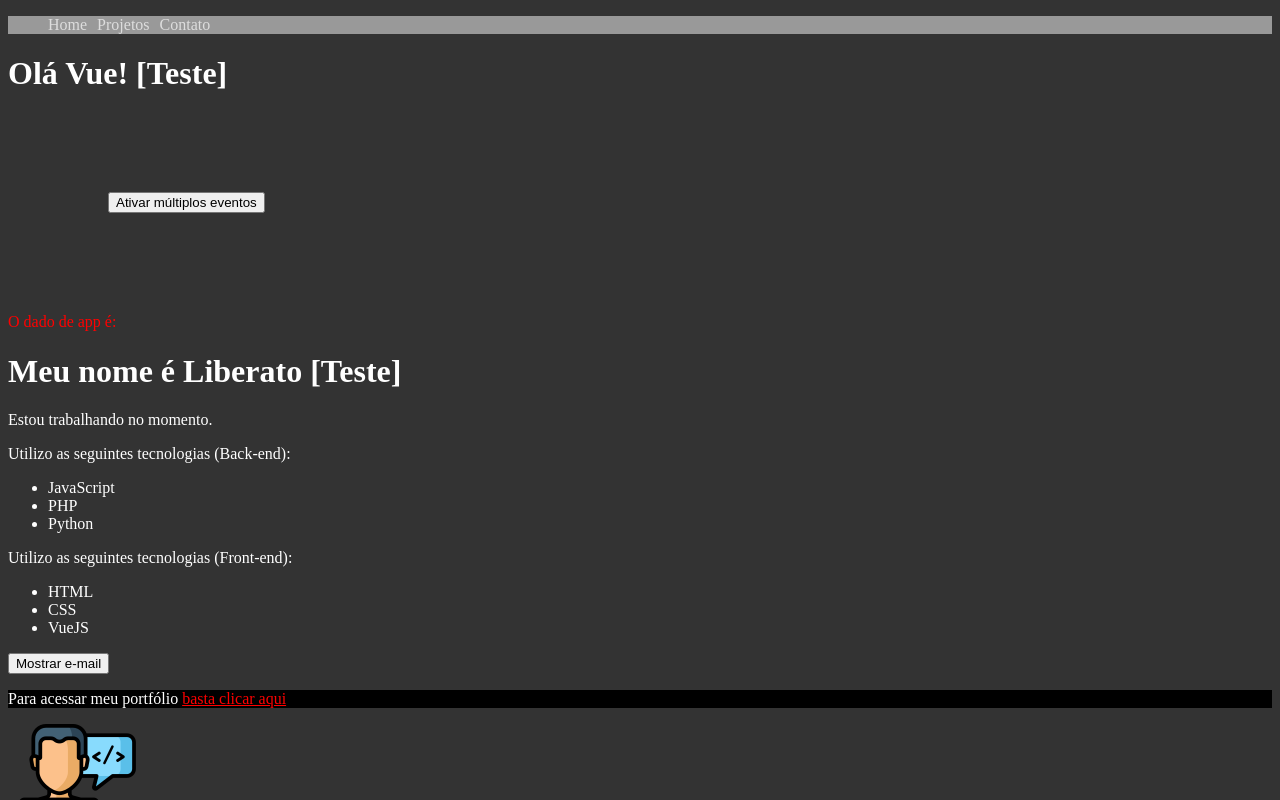
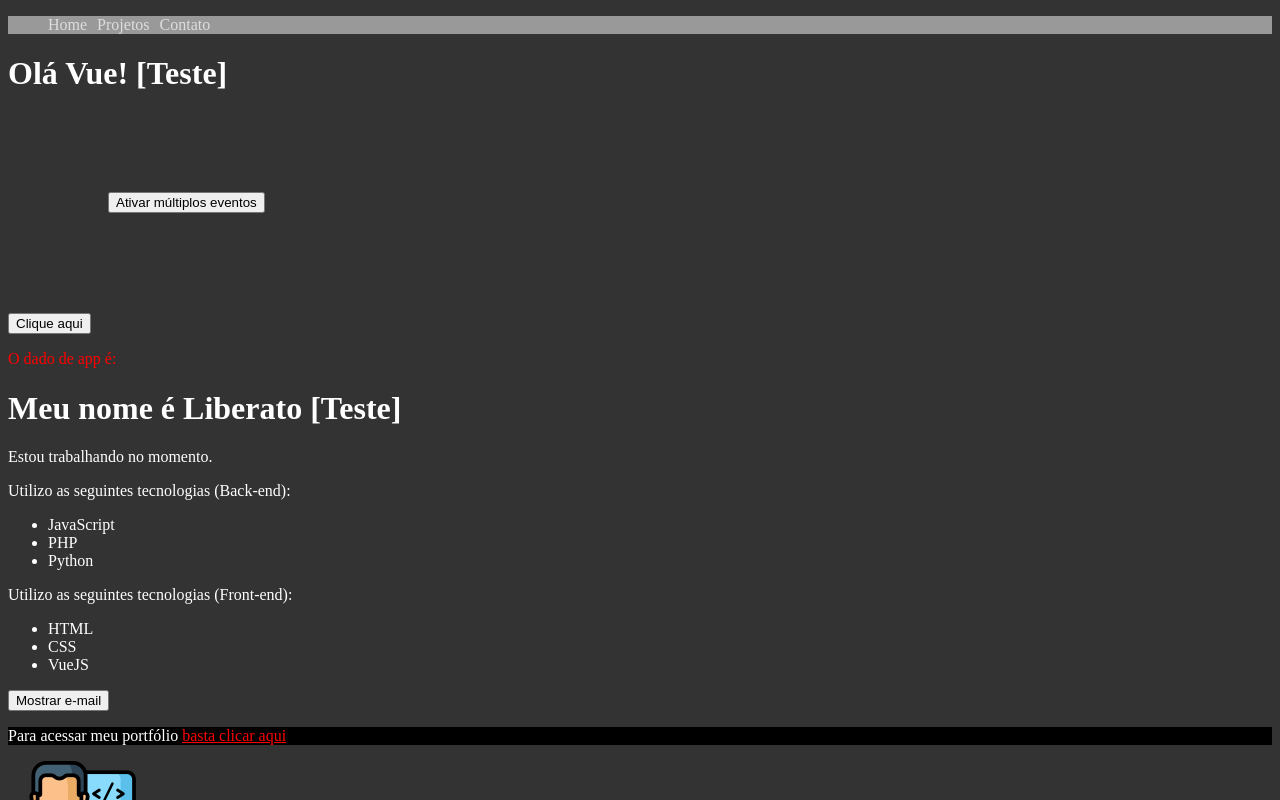
Before and after one commit to euliberato/aprendendo_vuejs, a Vue app: page / in a window 1280 px wide. Shown: the top 800 px of the page. Built offline with nearby package versions, Linux system fonts and the light colour scheme.

Commit message:
Aprendendo a reutilizar componentes

```diff
--- a/src/components/PrimeiroComponente.vue
+++ b/src/components/PrimeiroComponente.vue
@@ -2,12 +2,15 @@
   <div>
     <h1>Olá Vue! [Teste]</h1>
     <MultiplosEventos/>
+    <Reutilizacao/>
+
   </div>
 </template>
 
 <script>
 
 import MultiplosEventos from './MultiplosEventos.vue';
+import Reutilizacao from './Reutilizacao.vue';
 
 
 export default {
@@ -23,6 +26,6 @@
             };
         }
     },
-    components: { MultiplosEventos, MultiplosEventos }
+    components: { MultiplosEventos, Reutilizacao }
 }
 </script>
--- /dev/null
+++ b/src/components/Reutilizacao.vue
@@ -0,0 +1,24 @@
+<template>
+    <div>
+        <button @click="ativar">Clique aqui</button>
+        <span v-show="ativou">Ativado!</span>
+    </div>
+</template>
+
+<script>
+
+export default {
+    name: 'Reutilizacao',
+    data() {
+        return {
+            ativou: false
+        }
+    },
+    methods: {
+        ativar() {
+            this.ativou = !this.ativou
+        }
+    }
+}
+
+</script>
```
